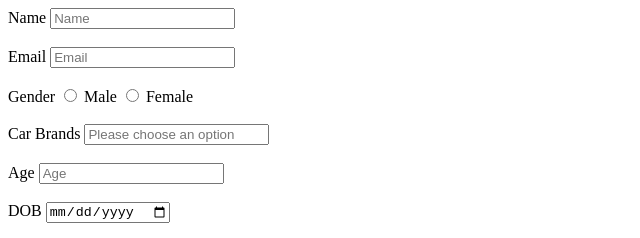
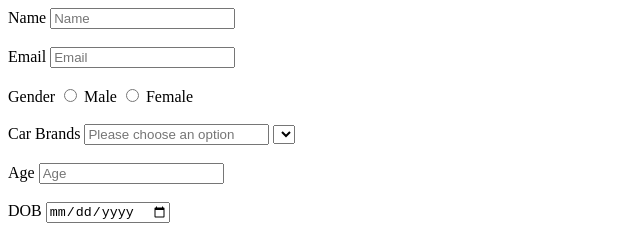
Before and after one commit to acciojob/signup-form-car-Sakibul-05, a website: page main.html in a window 1280 px wide. Shown: the top 238 px of the page, 0-640 px from the left. Drawn offline with Linux system fonts and the light colour scheme.

Commit message:
created a submission

```diff
--- a/main.html
+++ b/main.html
@@ -26,11 +26,11 @@
 		<br>
 		<label for="cars">Car Brands</label>
 		 <input list="car_brands" id="cars" name="car_brands" placeholder="Please choose an option" required>
-		  <datalist id="car_brands">
+		  <select id="car_brands">
 		    <option value="BMW">
 		    <option value="Audi">
 		    <option value="Mercedez">
-		  </datalist>
+		  </select>
 		<br>
 		<br>
 		<label for="age">Age</label>
```
